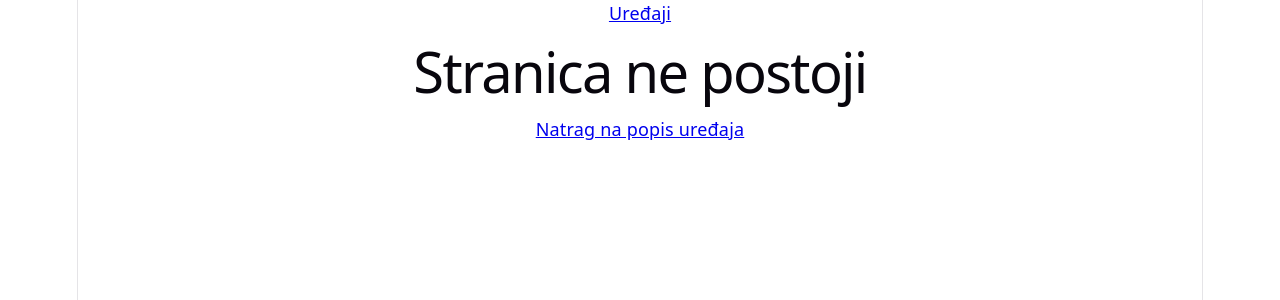
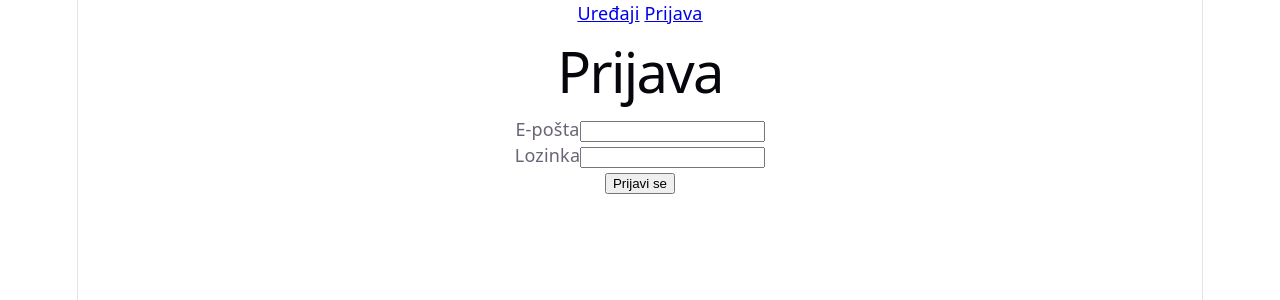
Before and after one commit to Jan432os/tw2-servisna-radionica-projekt, a React (Vite) app: page /login in a window 1280 px wide. Shown: the top 300 px of the page. Built offline with nearby package versions, Linux system fonts and the light colour scheme; no server answers.

Commit message:
Prijava, odjava, zaštićene rute i perzistencija prijave (AuthContext + useReducer)

```diff
--- a/src/App.jsx
+++ b/src/App.jsx
@@ -4,7 +4,9 @@ import DevicesListPage from './pages/DevicesListPage.jsx'
 import DeviceDetailPage from './pages/DeviceDetailPage.jsx'
 import DeviceWorkOrdersPage from './pages/DeviceWorkOrdersPage.jsx'
 import DeviceFormPage from './pages/DeviceFormPage.jsx'
+import LoginPage from './pages/LoginPage.jsx'
 import NotFoundPage from './pages/NotFoundPage.jsx'
+import ProtectedRoute from './components/ProtectedRoute.jsx'
 
 function App() {
   return (
@@ -12,11 +14,26 @@ function App() {
       <Route path="/" element={<Layout />}>
         <Route index element={<DevicesListPage />} />
         <Route path="devices" element={<DevicesListPage />} />
-        <Route path="devices/new" element={<DeviceFormPage />} />
+        <Route
+          path="devices/new"
+          element={
+            <ProtectedRoute>
+              <DeviceFormPage />
+            </ProtectedRoute>
+          }
+        />
         <Route path="devices/:id" element={<DeviceDetailPage />}>
           <Route path="work-orders" element={<DeviceWorkOrdersPage />} />
         </Route>
-        <Route path="devices/:id/edit" element={<DeviceFormPage />} />
+        <Route
+          path="devices/:id/edit"
+          element={
+            <ProtectedRoute>
+              <DeviceFormPage />
+            </ProtectedRoute>
+          }
+        />
+        <Route path="login" element={<LoginPage />} />
         <Route path="*" element={<NotFoundPage />} />
       </Route>
     </Routes>
--- /dev/null
+++ b/src/components/ProtectedRoute.jsx
@@ -0,0 +1,15 @@
+import { Navigate, useLocation } from 'react-router-dom'
+import { useAuth } from '../store/AuthContext.jsx'
+
+function ProtectedRoute({ children }) {
+  const { token } = useAuth()
+  const location = useLocation()
+
+  if (!token) {
+    return <Navigate to="/login" state={{ from: location }} replace />
+  }
+
+  return children
+}
+
+export default ProtectedRoute
--- a/src/main.jsx
+++ b/src/main.jsx
@@ -1,13 +1,16 @@
 import { StrictMode } from 'react'
 import { createRoot } from 'react-dom/client'
 import { BrowserRouter } from 'react-router-dom'
+import { AuthProvider } from './store/AuthContext.jsx'
 import './index.css'
 import App from './App.jsx'
 
 createRoot(document.getElementById('root')).render(
   <StrictMode>
     <BrowserRouter>
-      <App />
+      <AuthProvider>
+        <App />
+      </AuthProvider>
     </BrowserRouter>
   </StrictMode>,
 )
--- a/src/pages/DeviceDetailPage.jsx
+++ b/src/pages/DeviceDetailPage.jsx
@@ -1,10 +1,12 @@
 import { useEffect, useState } from 'react'
 import { Link, NavLink, Outlet, useNavigate, useParams } from 'react-router-dom'
 import * as devicesService from '../services/devices.js'
+import { useAuth } from '../store/AuthContext.jsx'
 
 function DeviceDetailPage() {
   const { id } = useParams()
   const navigate = useNavigate()
+  const { user } = useAuth()
   const [status, setStatus] = useState('loading')
   const [device, setDevice] = useState(null)
   const [error, setError] = useState(null)
@@ -45,8 +47,12 @@ function DeviceDetailPage() {
       <p>Klijent: {device.client?.name} ({device.client?.email})</p>
 
       <nav>
-        <Link to={`/devices/${id}/edit`}>Uredi</Link>{' '}
-        <button type="button" onClick={handleDelete}>Obriši</button>{' '}
+        {user ? (
+          <>
+            <Link to={`/devices/${id}/edit`}>Uredi</Link>{' '}
+            <button type="button" onClick={handleDelete}>Obriši</button>{' '}
+          </>
+        ) : null}
         <NavLink to="work-orders">Radni nalozi</NavLink>
       </nav>
 
--- a/src/pages/DevicesListPage.jsx
+++ b/src/pages/DevicesListPage.jsx
@@ -2,6 +2,7 @@ import { useEffect, useState } from 'react'
 import { Link } from 'react-router-dom'
 import * as devicesService from '../services/devices.js'
 import { filterByType, searchDevices, sortDevices, paginate } from '../logic/deviceFilters.js'
+import { useAuth } from '../store/AuthContext.jsx'
 
 const DEVICE_TYPES = ['laptop', 'phone', 'tablet', 'desktop', 'console']
 const PER_PAGE_OPTIONS = [10, 20, 50]
@@ -14,6 +15,7 @@ const COLUMNS = [
 ]
 
 function DevicesListPage() {
+  const { user } = useAuth()
   const [status, setStatus] = useState('idle')
   const [devices, setDevices] = useState([])
   const [error, setError] = useState(null)
@@ -68,7 +70,8 @@ function DevicesListPage() {
   return (
     <div>
       <h1>Uređaji</h1>
-      <p><Link to="/devices/new">+ Novi uređaj</Link></p>
+
+      {user ? <p><Link to="/devices/new">+ Novi uređaj</Link></p> : null}
 
       <div>
         <label htmlFor="search">Pretraga</label>
--- a/src/pages/Layout.jsx
+++ b/src/pages/Layout.jsx
@@ -1,11 +1,22 @@
 import { NavLink, Outlet } from 'react-router-dom'
+import { useAuth } from '../store/AuthContext.jsx'
 
 function Layout() {
+  const { user, logout } = useAuth()
+
   return (
     <div>
       <header>
         <nav>
-          <NavLink to="/devices">Uređaji</NavLink>
+          <NavLink to="/devices">Uređaji</NavLink>{' '}
+          {user ? (
+            <>
+              <span>Prijavljen: {user.name}</span>{' '}
+              <button type="button" onClick={logout}>Odjava</button>
+            </>
+          ) : (
+            <NavLink to="/login">Prijava</NavLink>
+          )}
         </nav>
       </header>
       <main>
--- /dev/null
+++ b/src/pages/LoginPage.jsx
@@ -0,0 +1,46 @@
+import { useState } from 'react'
+import { useLocation, useNavigate } from 'react-router-dom'
+import { useAuth } from '../store/AuthContext.jsx'
+
+function LoginPage() {
+  const { login, status, error } = useAuth()
+  const navigate = useNavigate()
+  const location = useLocation()
+  const [email, setEmail] = useState('')
+  const [password, setPassword] = useState('')
+
+  const from = location.state?.from?.pathname ?? '/devices'
+
+  function handleSubmit(e) {
+    e.preventDefault()
+    login({ email, password })
+      .then(() => navigate(from, { replace: true }))
+      .catch(() => {})
+  }
+
+  return (
+    <div>
+      <h1>Prijava</h1>
+
+      {error ? <p role="alert">{error.message}</p> : null}
+
+      <form onSubmit={handleSubmit} noValidate>
+        <div>
+          <label htmlFor="email">E-pošta</label>
+          <input id="email" type="email" value={email} onChange={(e) => setEmail(e.target.value)} />
+        </div>
+
+        <div>
+          <label htmlFor="password">Lozinka</label>
+          <input id="password" type="password" value={password} onChange={(e) => setPassword(e.target.value)} />
+        </div>
+
+        <button type="submit" disabled={status === 'loading'}>
+          {status === 'loading' ? 'Prijava...' : 'Prijavi se'}
+        </button>
+      </form>
+    </div>
+  )
+}
+
+export default LoginPage
--- /dev/null
+++ b/src/services/auth.js
@@ -0,0 +1,7 @@
+import * as http from './http.js'
+
+export const login = (credentials) => http.post('/login', credentials)
+
+export const register = (data) => http.post('/register', data)
+
+export const getMe = () => http.get('/me')
--- /dev/null
+++ b/src/store/AuthContext.jsx
@@ -0,0 +1,71 @@
+import { createContext, useContext, useEffect, useReducer } from 'react'
+import * as authService from '../services/auth.js'
+
+const AuthContext = createContext(null)
+
+const initialState = {
+  user: null,
+  token: localStorage.getItem('token'),
+  status: 'idle',
+  error: null,
+}
+
+function reducer(state, action) {
+  switch (action.type) {
+    case 'LOGIN_START':
+      return { ...state, status: 'loading', error: null }
+    case 'LOGIN_SUCCESS':
+      return { ...state, status: 'success', user: action.user, token: action.token, error: null }
+    case 'LOGIN_ERROR':
+      return { ...state, status: 'error', error: action.error, user: null, token: null }
+    case 'LOGOUT':
+      return { ...state, status: 'idle', user: null, token: null, error: null }
+    case 'RESTORED':
+      return { ...state, user: action.user }
+    default:
+      return state
+  }
+}
+
+export function AuthProvider({ children }) {
+  const [state, dispatch] = useReducer(reducer, initialState)
+
+  useEffect(() => {
+    if (!state.token) return
+    authService
+      .getMe()
+      .then((user) => dispatch({ type: 'RESTORED', user }))
+      .catch(() => {
+        localStorage.removeItem('token')
+        dispatch({ type: 'LOGOUT' })
+      })
+  }, [])
+
+  function login(credentials) {
+    dispatch({ type: 'LOGIN_START' })
+    return authService
+      .login(credentials)
+      .then(({ token, user }) => {
+        localStorage.setItem('token', token)
+        dispatch({ type: 'LOGIN_SUCCESS', token, user })
+        return user
+      })
+      .catch((error) => {
+        dispatch({ type: 'LOGIN_ERROR', error })
+        throw error
+      })
+  }
+
+  function logout() {
+    localStorage.removeItem('token')
+    dispatch({ type: 'LOGOUT' })
+  }
+
+  return <AuthContext.Provider value={{ ...state, login, logout }}>{children}</AuthContext.Provider>
+}
+
+export function useAuth() {
+  const context = useContext(AuthContext)
+  if (!context) throw new Error('useAuth mora biti korišten unutar AuthProvider')
+  return context
+}
```
